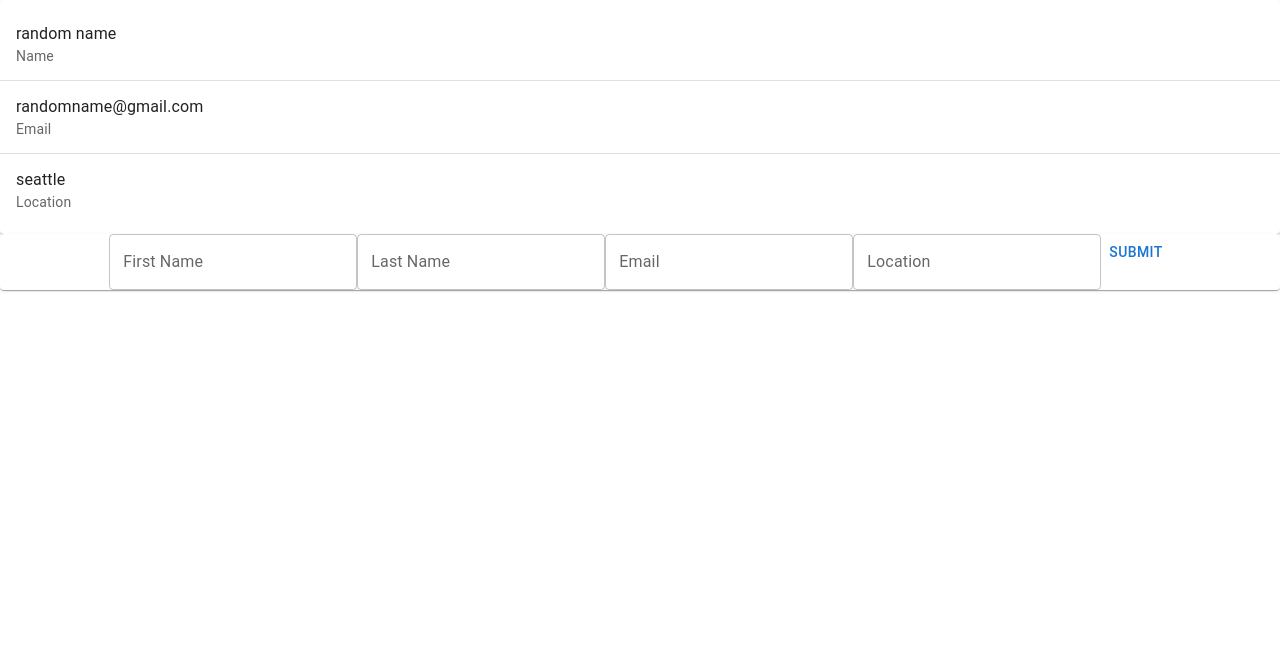
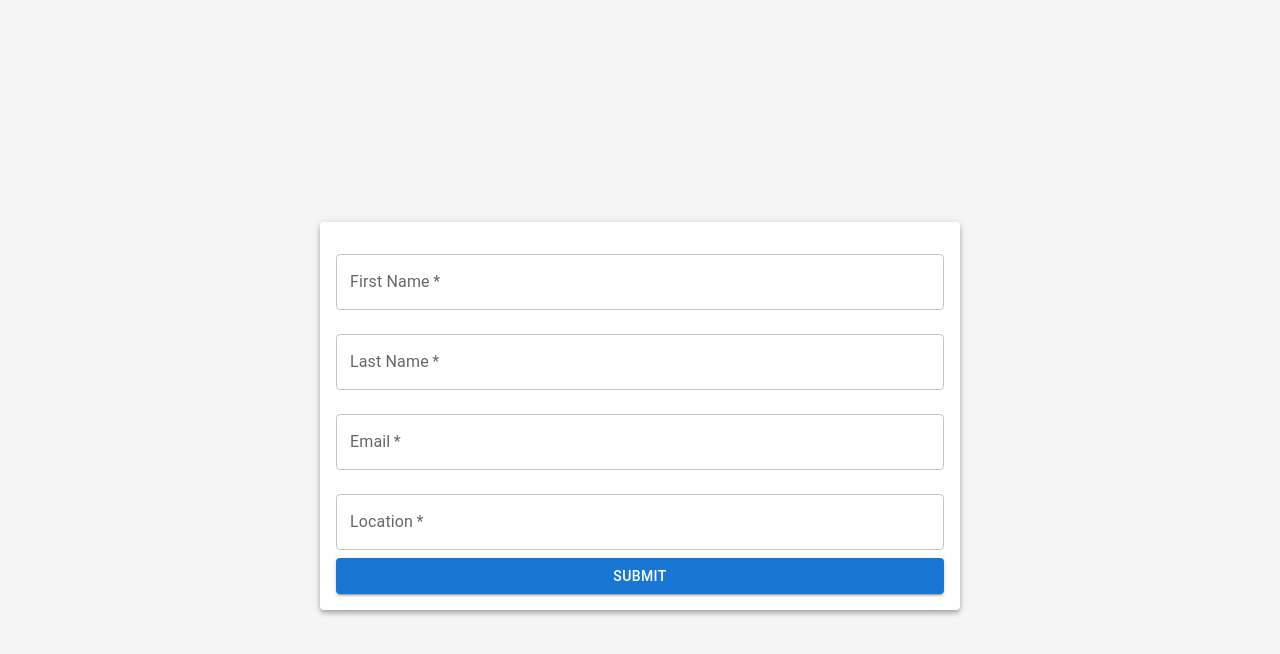
Before and after one commit to teradaian/mui-form-code-along, a React (Create React App) app: page / in a window 1280 px wide. Shown: the top 654 px of the page. Built offline with nearby package versions, Linux system fonts and the light colour scheme.

Commit message:
move display to comp

```diff
--- a/package.json
+++ b/package.json
@@ -5,6 +5,7 @@
   "dependencies": {
     "@emotion/react": "^11.5.0",
     "@emotion/styled": "^11.3.0",
+    "@mui/icons-material": "^5.0.5",
     "@mui/material": "^5.0.6",
     "@testing-library/jest-dom": "^5.14.1",
     "@testing-library/react": "^11.2.7",
--- a/src/App.css
+++ b/src/App.css
@@ -1,38 +1,8 @@
-.App {
-  text-align: center;
-}
-
-.App-logo {
-  height: 40vmin;
-  pointer-events: none;
-}
-
-@media (prefers-reduced-motion: no-preference) {
-  .App-logo {
-    animation: App-logo-spin infinite 20s linear;
-  }
-}
-
-.App-header {
-  background-color: #282c34;
-  min-height: 100vh;
+div.App {
   display: flex;
   flex-direction: column;
+  justify-content: center;
   align-items: center;
-  justify-content: center;
-  font-size: calc(10px + 2vmin);
-  color: white;
+  height: 100vh;
+  background: whitesmoke;
 }
-
-.App-link {
-  color: #61dafb;
-}
-
-@keyframes App-logo-spin {
-  from {
-    transform: rotate(0deg);
-  }
-  to {
-    transform: rotate(360deg);
-  }
-}
--- a/src/App.js
+++ b/src/App.js
@@ -9,7 +9,12 @@
 import List from '@mui/material/List'
 import ListItem from '@mui/material/ListItem'
 import ListItemText from '@mui/material/ListItemText'
-import Divider from '@mui/material/Divider';
+import Divider from '@mui/material/Divider'
+import ListItemIcon from '@mui/material/ListItemIcon'
+
+import PersonIcon from '@mui/icons-material/Person'
+import LocationOnIcon from '@mui/icons-material/LocationOn'
+import EmailIcon from '@mui/icons-material/Email'
 
 function App() {
   const [display, setDisplay] = useState({
@@ -41,44 +46,27 @@
   return (
     <div className="App">
 
-      <Box>
-        <Paper>
-          <List>
-            <ListItem>
-              <ListItemText
-                primary={ `${display.firstName} ${display.lastName}` }
-                secondary='Name'
-              />
-            </ListItem>
-            <Divider />
-            <ListItem>
-              <ListItemText
-                primary={display.email}
-                secondary="Email"
-              />
-            </ListItem>
-            <Divider />
-            <ListItem>
-              <ListItemText
-                primary={display.location}
-                secondary="Location"
-              />
-            </ListItem>
-          </List>
-        </Paper>
-      </Box>
 
 
 
 
 
-      <Box>
-        <Paper>
+      <Box
+        display="flex"
+        justifyContent="center"
+        alignItems="center"
+        sx={{ width: '50%', mt: '2rem' }}
+      >
+        <Paper elevation={4} sx={{ width: '100%', p: '1rem' }}  >
           <form onSubmit={handleSubmit}>
             <TextField
               type="text"
               name="firstName"
               label="First Name"
+              autoComplete="off"
+              margin="normal"
+              fullWidth
+              required
               value={formData.firstName}
               onChange={handleChange}
             />
@@ -86,6 +74,10 @@
               type="text"
               name="lastName"
               label="Last Name"
+              autoComplete="off"
+              margin="normal"
+              fullWidth
+              required
               value={formData.lastName}
               onChange={handleChange}
             />
@@ -93,6 +85,10 @@
               type="text"
               name="email"
               label="Email"
+              autoComplete="off"
+              margin="normal"
+              fullWidth
+              required
               value={formData.email}
               onChange={handleChange}
             />
@@ -100,10 +96,14 @@
               type="text"
               name="location"
               label="Location"
+              autoComplete="off"
+              margin="normal"
+              fullWidth
+              required
               value={formData.location}
               onChange={handleChange}
             />
-            <Button type="submit"> Submit </Button>
+            <Button type="submit" variant="contained" fullWidth> Submit </Button>
           </form>
         </Paper>
       </Box>
```
Also changed, not shown: src/Components/Display.js (added, +57 -0 lines), src/Components/Form.js (added), 1 other file (tests, documents, lock files or other folders).
